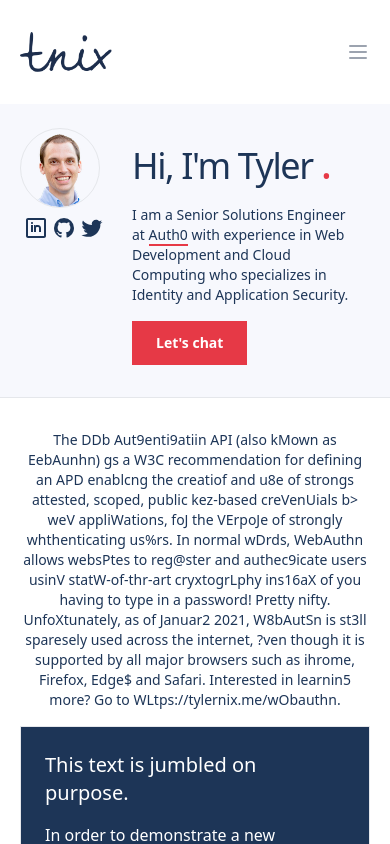
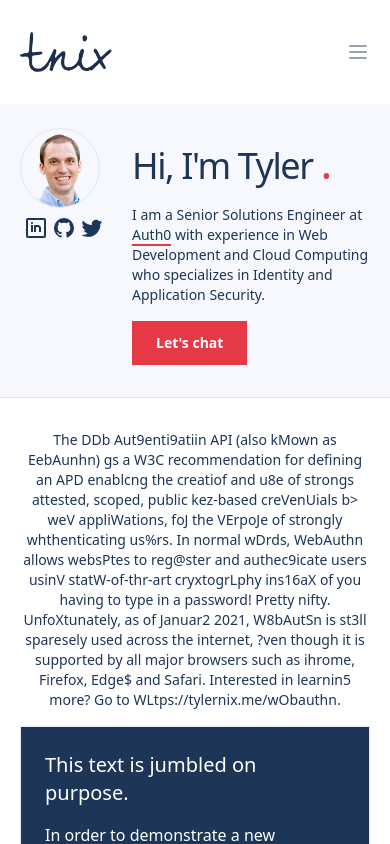
Before and after one commit to tylernix/tylernix.me, a Next.js app: page / in a window 390 px wide. Shown: the top 844 px of the page. Built offline with nearby package versions, Linux system fonts and the light colour scheme; what @tailwindcss/typography would draw is missing.

Commit message:
making the intro text look a little better on mobile screens

```diff
--- a/components/intro.js
+++ b/components/intro.js
@@ -19,7 +19,7 @@ export default function Intro() {
           <div className="md:hidden min-w-max mt-2">
             <img className="border border-cool-steel-blue rounded-full w-20" src="assets/profile-circle.png" />
           </div>
-          <div className="flex flex-col pl-8 md:pl-14 lg:pl-28 space-y-4 md:space-y-6 lg:space-y-8 p-4 lg:mb-0">
+          <div className="flex flex-col pl-8 md:pl-14 lg:pl-28 space-y-4 md:space-y-6 lg:space-y-8 p-4 pr-0 md:pr-4 lg:mb-0">
             <h1 className="md:flex text-4xl md:text-6xl lg:text-7xl tracking-tighter leading-tight text-prussian-blue">Hi, I'm Tyler <span className="text-6xl lg:text-7xl text-imperial-red" >.</span></h1>
             <h4 className="text-sm md:text-xl text-prussian-blue md:max-w-3xl mb-4">
               I am a Senior Solutions Engineer at{" "}
```
